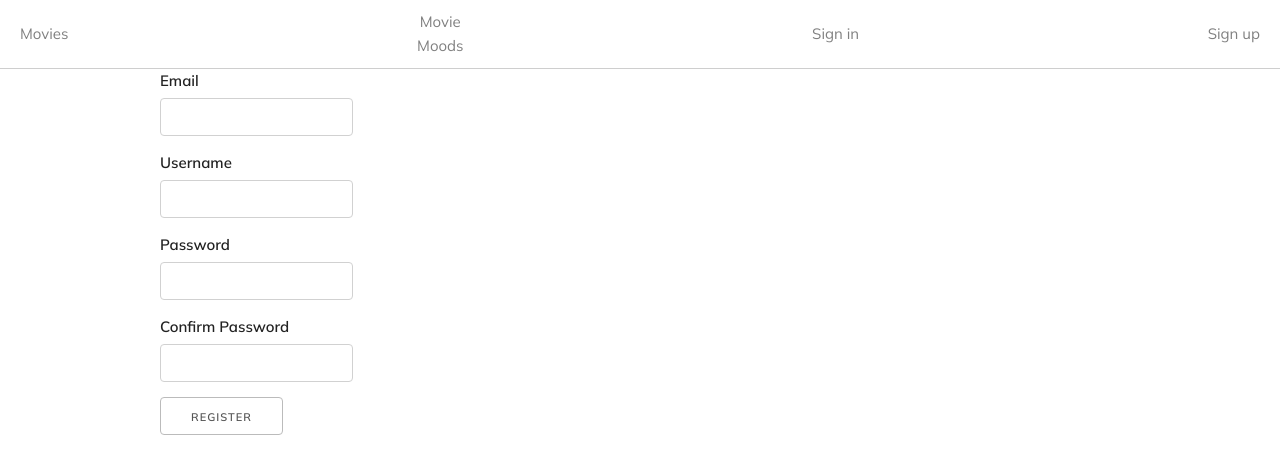
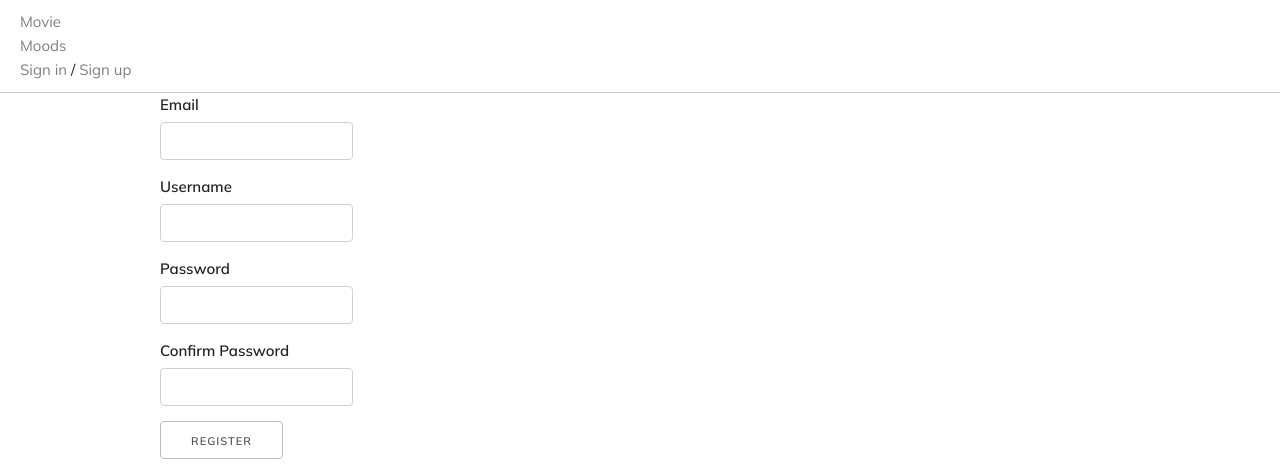
Before and after one commit to garamj88/movie-moods, a Flask app: page /register in a window 1280 px wide. Shown: the top 473 px of the page. Run offline with Flask 2, Linux system fonts and the light colour scheme; parts of the project's set-up code (start-up, migrations or seed data) failed here and were passed over; some libraries are stand-ins or nearby versions.

Commit message:
move movies to index

```diff
--- a/myapp/static/skeleton.css
+++ b/myapp/static/skeleton.css
@@ -266,12 +266,13 @@ h5 {
   font-size: 1.8rem;
   line-height: 1.5;
   letter-spacing: -.05rem;
+  margin-top: 2rem;
 }
 
 h6 {
   font-size: 1.5rem;
   line-height: 1.6;
-  letter-spacing: 0;
+  margin-top: 2rem;
 }
 
 /* Larger than phablet */
@@ -651,23 +652,6 @@ td {
   justify-content: right;
 }
 
-.navbar-list {
-  display: flex;
-  list-style-type: none;
-  justify-content: space-between;
-  align-items: center;
-  margin: 0;
-}
-
-.nav-home {
-  display: inline-block;
-  text-align: center;
-}
-
-.navbar-item {
-  display: inline-block;
-}
-
 #navbar {
   border-bottom: solid 1px #cecece;
   padding: 1rem 2rem;
--- a/myapp/templates/base.html
+++ b/myapp/templates/base.html
@@ -21,31 +21,21 @@
 
 <body>
     <nav id="navbar" class="u-full-width">
-        <ul class="navbar-list">
-            <li class="navbar-item">
-                <a href="{{url_for('core.movies')}}">Movies</a>
-            </li>
-            <li class="nav-home">
-                <a class="navbar-link" href="{{url_for('core.index')}}">
-                    Movie<br>Moods
-                </a>
-            </li>
-            {% if current_user.is_authenticated %}
-            <li class="navbar-item">
-                <a class="navbar-link" href="{{url_for('users.account')}}">{{current_user.username}}</a>
-            </li>
-            <li class="navbar-item">
-                <a class="navbar-link" href="{{url_for('users.logout')}}">Log Out</a>
-            </li>
-            {% else %}
-            <li class="navbar-item">
-                <a class="navbar-link" href="{{url_for('users.login')}}">Sign in</a>
-            </li>
-            <li class="navbar-item">
-                <a class="navbar-link" href="{{url_for('users.register')}}">Sign up</a>
-            </li>
-            {% endif %}
-        </ul>
+        <div class="nav-home">
+            <a class="home-link" href="{{url_for('core.index')}}">
+                Movie<br>Moods
+            </a>
+        </div>
+        {% if current_user.is_authenticated %}
+        <div class="nav-item">
+            <a class="nav-link" href="{{url_for('users.account')}}">{{current_user.username}}</a>
+        </div>
+        {% else %}
+        <div class="nav-item">
+            <a class="nav-link" href="{{url_for('users.login')}}">Sign in</a> /
+            <a class="nav-link" href="{{url_for('users.register')}}">Sign up</a>
+        </div>
+        {% endif %}
     </nav>
 
     <div class="container">
```
Also changed, not shown: myapp/core/views.py (+7 -5 lines), myapp/templates/index.html (+56 -1 lines).
